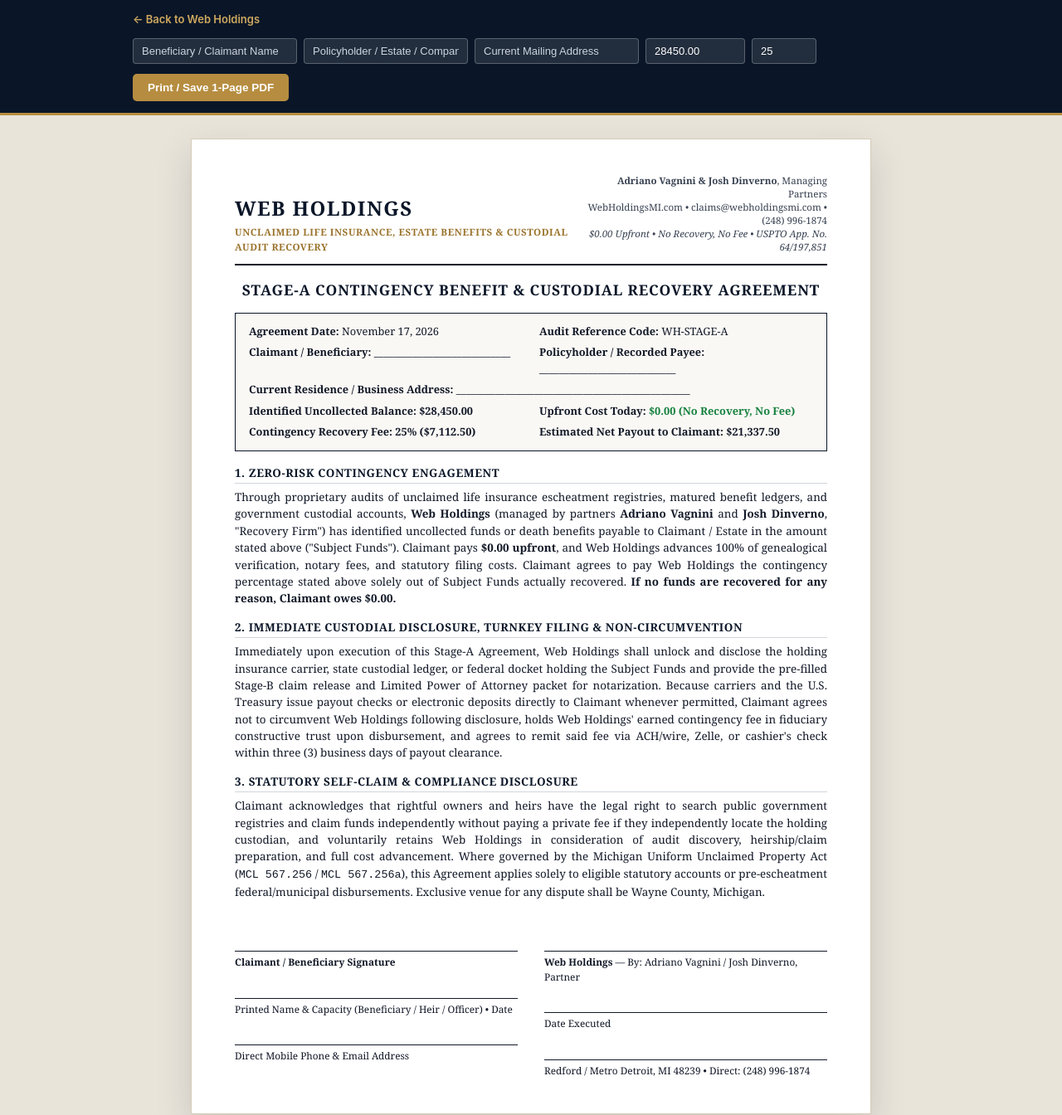
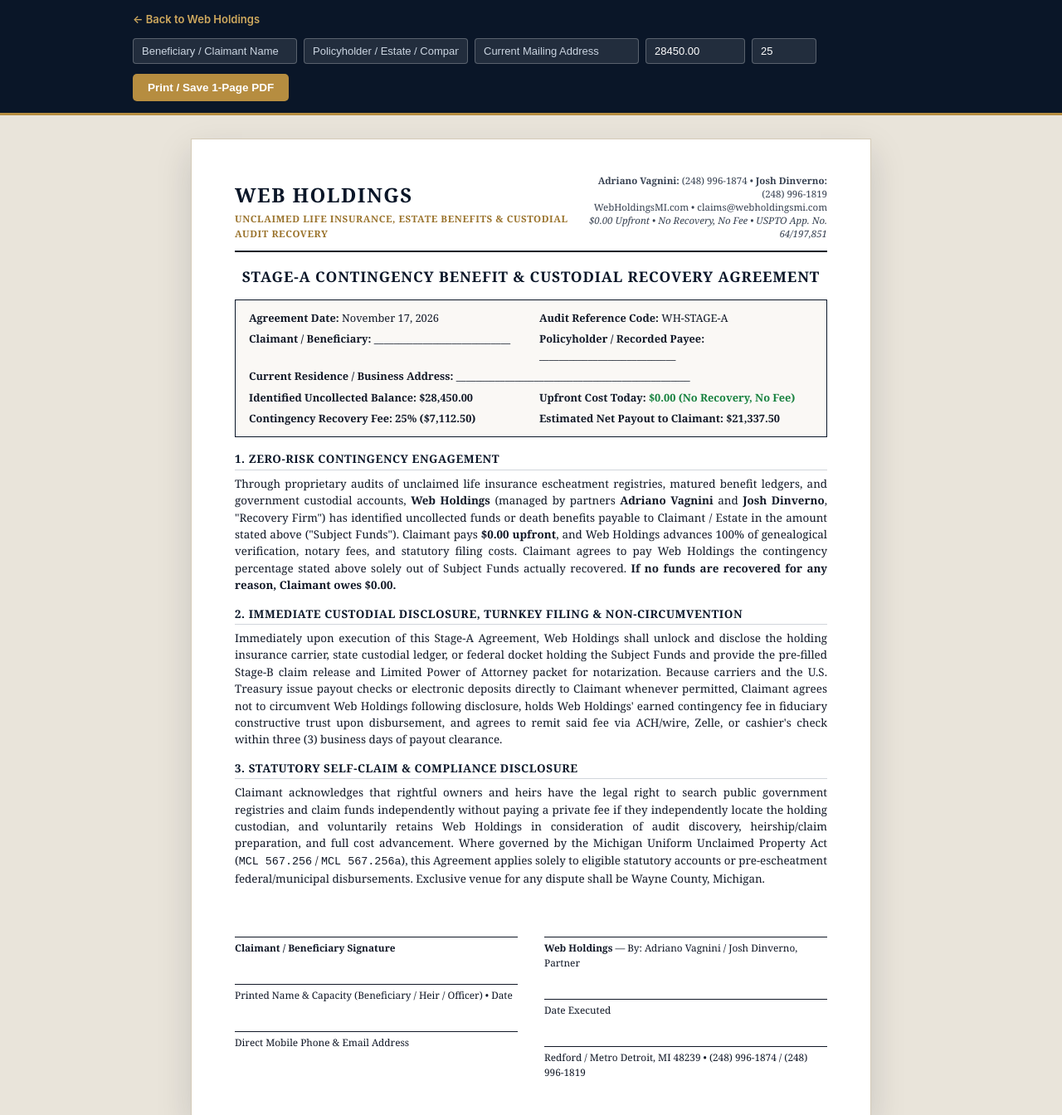
Before and after one commit to drcinc340/webholdingsmi, a plain HTML site: page agreement-preview.html in a window 1280 px wide. Shown: the top 1344 px of the page at 83% size. Drawn offline with Linux system fonts and the light colour scheme.

Commit message:
Publish agreement-preview.html

```diff
--- a/agreement-preview.html
+++ b/agreement-preview.html
@@ -31,8 +31,8 @@
         <div class="lh-sub">Unclaimed Life Insurance, Estate Benefits &amp; Custodial Audit Recovery</div>
       </div>
       <div class="lh-contact">
-        <strong>Adriano Vagnini &amp; Josh Dinverno</strong>, Managing Partners<br />
-        WebHoldingsMI.com &bull; claims@webholdingsmi.com &bull; (248) 996-1874<br />
+        <strong>Adriano Vagnini:</strong> (248) 996-1874 &bull; <strong>Josh Dinverno:</strong> (248) 996-1819<br />
+        WebHoldingsMI.com &bull; claims@webholdingsmi.com<br />
         <em>$0.00 Upfront &bull; No Recovery, No Fee &bull; USPTO App. No. 64/197,851</em>
       </div>
     </div>
@@ -92,7 +92,7 @@
       <div>
         <div class="sig-line"><strong>Web Holdings</strong> &mdash; By: Adriano Vagnini / Josh Dinverno, Partner</div>
         <div class="sig-line">Date Executed</div>
-        <div class="sig-line">Redford / Metro Detroit, MI 48239 &bull; Direct: (248) 996-1874</div>
+        <div class="sig-line">Redford / Metro Detroit, MI 48239 &bull; (248) 996-1874 / (248) 996-1819</div>
       </div>
     </div>
   </div>
```
